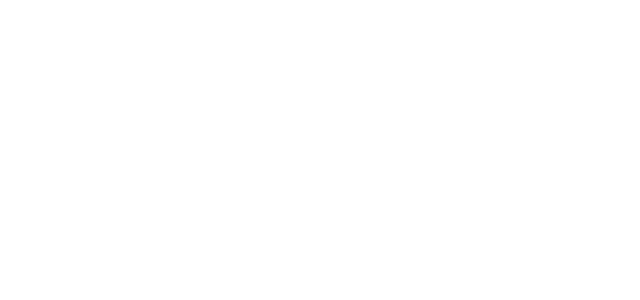
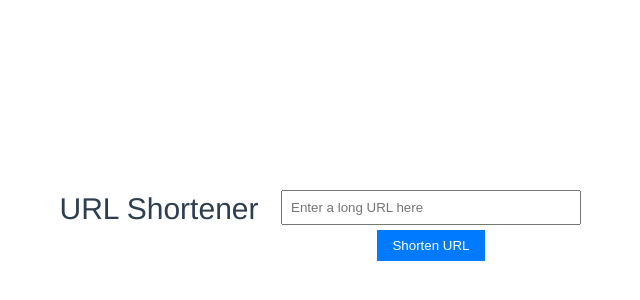
Before and after one commit to ThePfarrer/url_shortner, a Vue app in the folder frontend/: page / in a window 1280 px wide. Shown: the part 202-502 px from the top of the page, without its empty margins (22-662 px from the left). Built offline with nearby package versions, Linux system fonts and the light colour scheme; the HTML template or start-up script is replaced by a standard one.

Commit message:
create input form

```diff
--- a/frontend/src/App.vue
+++ b/frontend/src/App.vue
@@ -1,5 +1,38 @@
-<script setup lang="ts"></script>
+<script setup lang="ts">
+import { ref } from "vue";
 
-<template></template>
+const longUrl = ref("");
+</script>
 
-<style scoped></style>
+<template>
+  <div id="app">
+    <h1>URL Shortener</h1>
+    <form>
+      <input v-model="longUrl" type="text" placeholder="Enter a long URL here" required />
+      <button type="submit">Shorten URL</button>
+    </form>
+  </div>
+</template>
+
+<style scoped>
+#app {
+  font-family: Avenir, Helvetica, Arial, sans-serif;
+  text-align: center;
+  margin-top: 50px;
+}
+input {
+  margin: 5px;
+  padding: 8px;
+  width: 300px;
+}
+button {
+  padding: 8px 15px;
+  background-color: #007bff;
+  color: white;
+  border: none;
+  cursor: pointer;
+}
+button:hover {
+  background-color: #0056b3;
+}
+</style>
```
